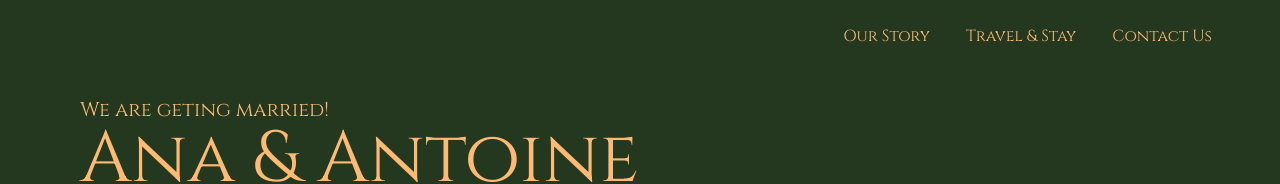
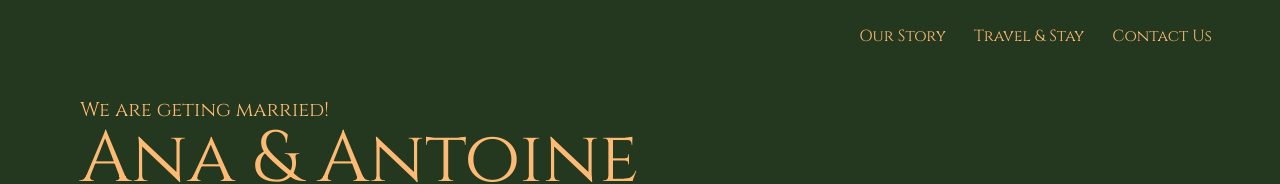
Before and after one commit to Cocheant/ana-antoine-react, a React (Vite) app: page / in a window 1280 px wide. Shown: the top 184 px of the page. Built offline with nearby package versions, Linux system fonts and the light colour scheme.

Commit message:
before merge

```diff
--- a/src/components/Navbar.jsx
+++ b/src/components/Navbar.jsx
@@ -9,7 +9,7 @@ const Navbar = () => {
 
             </NavLink>
 
-            <nav className="flex text-base gap-9 font-light">
+            <nav className="flex text-base gap-7 font-light ml-5">
                 <NavLink to="/story" className={({ isActive }) => isActive ? 'text-amber-700' : 'text-orange-300'}>
                     <FormattedMessage
                         id="navbar.story"
```
